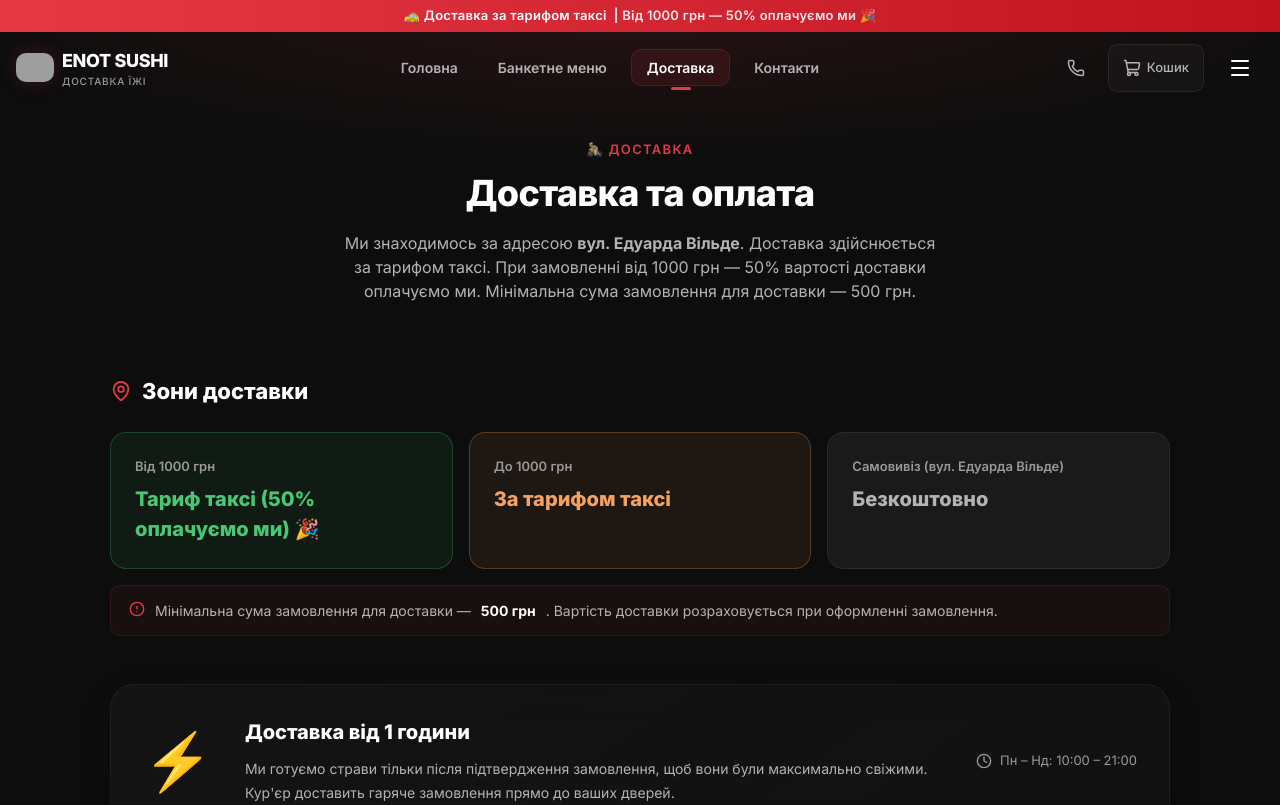
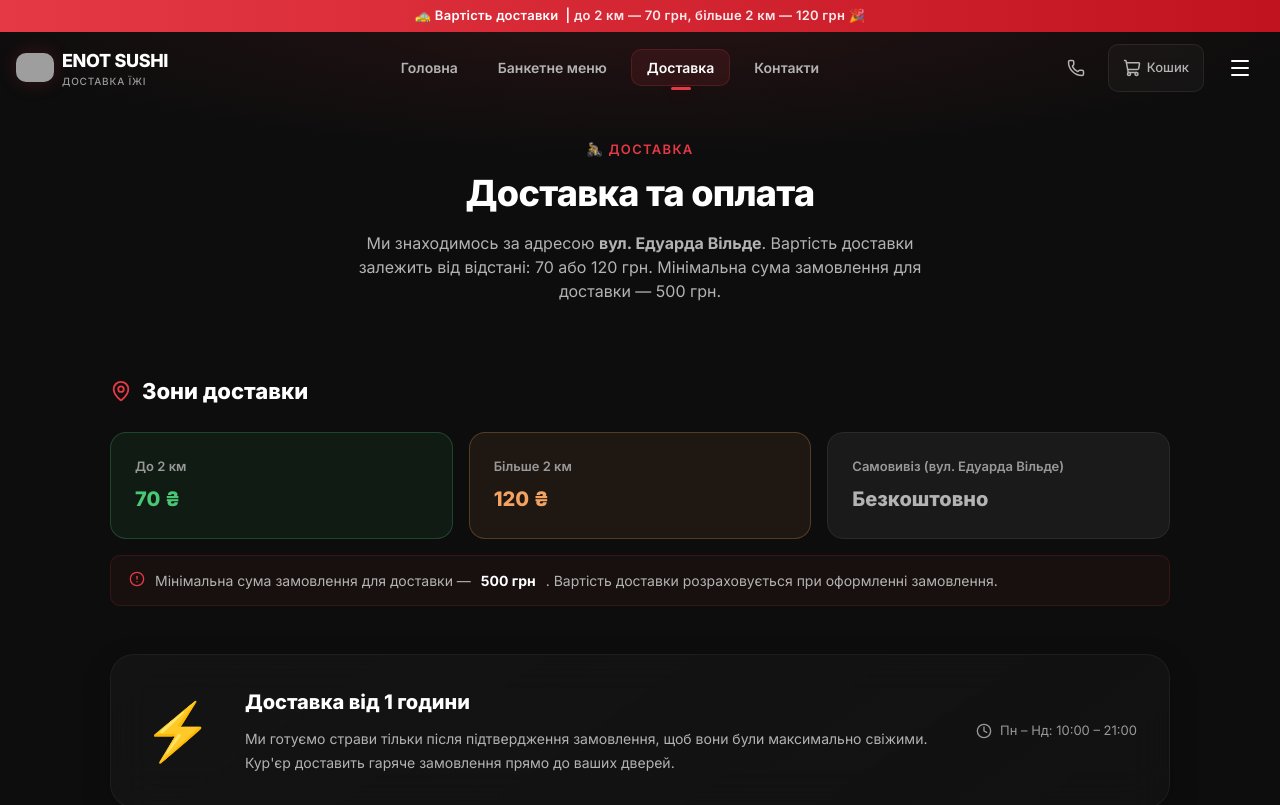
Before and after one commit to Quiincy/takasho, a Next.js app: page /delivery in a window 1280 px wide. Shown: the top 805 px of the page. Built offline with nearby package versions, Linux system fonts and the light colour scheme; no server answers; the database is empty; grey boxes are pictures that could not be loaded.

Commit message:
Update delivery conditions logic to 70/120 UAH based on distance and update Telegram notifications

```diff
--- a/app/api/liqpay-callback/route.ts
+++ b/app/api/liqpay-callback/route.ts
@@ -86,11 +86,10 @@
             const parsedItems = typeof order.items === 'string' ? JSON.parse(order.items) : order.items;
             const itemsList = parsedItems.map((item: any) => `• ${escapeHtml(item.name)} x${item.quantity} — ${item.price * item.quantity} ₴`).join('\n');
 
+            const distanceText = order.distance_km ? ` (${Number(order.distance_km).toFixed(1)} км)` : '';
             const deliveryText = order.delivery_cost === 0
-              ? 'Самовивіз / Безкоштовно'
-              : order.delivery_cost === -1
-                ? (order.total_price >= 1000 ? 'Тариф таксі (50% оплачує заклад)' : 'За тарифом таксі')
-                : `${order.delivery_cost} ₴`;
+              ? 'Самовивіз'
+              : `Доставка на таксі${distanceText}`;
 
             const totalToPay = order.total_price + (order.delivery_cost > 0 ? order.delivery_cost : 0);
 
--- a/app/cart/page.tsx
+++ b/app/cart/page.tsx
@@ -700,8 +700,8 @@
                 </div>
                 <div style={{ display: 'flex', justifyContent: 'space-between', color: 'var(--text-secondary)', fontSize: 14 }}>
                   <span>Доставка</span>
-                  <span style={{ color: deliveryMethod === 'pickup' || deliveryInfo?.cost === 0 ? '#48c774' : (deliveryInfo?.cost === -1 ? 'var(--accent-gold)' : 'var(--text-primary)'), fontWeight: 600, fontSize: deliveryInfo?.cost === -1 ? 13 : 14 }}>
-                    {deliveryMethod === 'pickup' ? 'САМОВИВІЗ' : (deliveryInfo === null ? '—' : deliveryInfo.cost === -1 ? (totalPrice >= 1000 ? 'Тариф таксі (50% оплачуємо ми)' : 'За тарифом таксі') : `${deliveryInfo.cost} ₴`)}
+                  <span style={{ color: deliveryMethod === 'pickup' || deliveryInfo?.cost === 0 ? '#48c774' : 'var(--text-primary)', fontWeight: 600, fontSize: 14 }}>
+                    {deliveryMethod === 'pickup' ? 'САМОВИВІЗ' : (deliveryInfo === null ? '—' : `${deliveryInfo.cost} ₴`)}
                   </span>
                 </div>
                 <div style={{
--- a/app/contacts/page.tsx
+++ b/app/contacts/page.tsx
@@ -269,7 +269,7 @@
                 Доставка
               </div>
               <p style={{ fontSize: 14, color: 'var(--text-secondary)', lineHeight: 1.6 }}>
-                Доставка за тарифом таксі. При замовленні від 1000 грн — 50% вартості оплачуємо ми. Мінімальна сума замовлення — 500 грн.
+                Вартість доставки: до 2 км — 70 грн, більше 2 км — 120 грн. Мінімальна сума замовлення — 500 грн.
               </p>
             </div>
             <a
--- a/app/delivery/page.tsx
+++ b/app/delivery/page.tsx
@@ -41,8 +41,8 @@
   const shortAddress = contactAddress.split(',')[0]; // Extract just the street part for short display
 
   const DELIVERY_ZONES = [
-    { zone: 'Від 1000 грн', price: 'Тариф таксі (50% оплачуємо ми) 🎉', color: '#48c774', bg: 'rgba(72,199,116,0.08)', border: 'rgba(72,199,116,0.25)' },
-    { zone: 'До 1000 грн', price: 'За тарифом таксі', color: 'var(--accent-gold)', bg: 'rgba(244,162,97,0.08)', border: 'rgba(244,162,97,0.25)' },
+    { zone: 'До 2 км', price: '70 ₴', color: '#48c774', bg: 'rgba(72,199,116,0.08)', border: 'rgba(72,199,116,0.25)' },
+    { zone: 'Більше 2 км', price: '120 ₴', color: '#f4a261', bg: 'rgba(244,162,97,0.08)', border: 'rgba(244,162,97,0.25)' },
     { zone: `Самовивіз (${shortAddress})`, price: 'Безкоштовно', color: 'var(--text-secondary)', bg: 'var(--bg-card)', border: 'var(--border)' },
   ];
 
@@ -68,7 +68,7 @@
   },
   {
     q: 'Які умови доставки?',
-    a: 'Доставка здійснюється за тарифом таксі. При замовленні від 1000 грн ми оплачуємо 50% вартості доставки, а при замовленні до 1000 грн доставку повністю оплачує клієнт.',
+    a: 'Вартість доставки залежить від відстані: до 2 км — 70 грн, більше 2 км — 120 грн.',
   },
   {
     q: 'Чи можна змінити або скасувати замовлення?',
@@ -102,7 +102,7 @@
           Доставка та оплата
         </h1>
         <p style={{ fontSize: 16, color: 'var(--text-secondary)', maxWidth: 600, margin: '0 auto' }}>
-          Ми знаходимось за адресою <strong>{shortAddress}</strong>. Доставка здійснюється за тарифом таксі. При замовленні від 1000 грн — 50% вартості доставки оплачуємо ми. Мінімальна сума замовлення для доставки — 500 грн.
+          Ми знаходимось за адресою <strong>{shortAddress}</strong>. Вартість доставки залежить від відстані: 70 або 120 грн. Мінімальна сума замовлення для доставки — 500 грн.
         </p>
       </section>
 
--- a/app/page.tsx
+++ b/app/page.tsx
@@ -91,7 +91,7 @@
               }}
             >
               {[
-                { icon: '🚕', title: 'Доставка', desc: 'Доставка за тарифом таксі. При замовленні від 1000 грн — 50% вартості оплачуємо ми. Мінімальна сума замовлення — 500 грн.', delay: '' },
+                { icon: '🚕', title: 'Доставка', desc: 'Вартість доставки: до 2 км — 70 грн, більше 2 км — 120 грн. Мінімальна сума замовлення — 500 грн.', delay: '' },
                 { icon: '⚡', title: 'Швидко та гаряче',     desc: 'Ми доставляємо курʼєром від замовлення до вашого порога - від 1 години.',                       delay: 'reveal-delay-1' },
                 { icon: '💳', title: 'Зручна оплата',      desc: 'Оплачуйте замовлення безпечно та швидко онлайн за допомогою системи LiqPay.',                           delay: 'reveal-delay-2' },
                 { icon: '🌟', title: 'Свіжі продукти',       desc: 'Лосось, морепродукти та всі інгредієнти — тільки преміальна свіжість.',                             delay: 'reveal-delay-3' },
--- a/app/privacy-policy/page.tsx
+++ b/app/privacy-policy/page.tsx
@@ -35,7 +35,7 @@
   {
     title: '5. Доставка та самовивіз',
     content: `5.1. Зона доставки — місто Київ та прилеглі райони (Дніпровський район та інші). Також доступний самовивіз за адресою: м. Київ, вул. Едуарда Вільде, 10Б.
-5.2. Доставка здійснюється за тарифами таксі. При замовленні від 1000 грн ресторан оплачує 50% вартості доставки.
+5.2. Вартість доставки залежить від відстані: до 2 км — 70 грн, більше 2 км — 120 грн.
 5.3. В інших випадках вартість доставки розраховується автоматично або за тарифом служби таксі. Мінімальна сума замовлення для доставки складає 500 грн (для самовивозу мінімальної суми немає).
 5.4. Орієнтовний час підготовки замовлення та доставки — від 1 години. Виконавець не несе відповідальності за затримки через незалежні від нього причини (затори, погодні умови, повітряні тривоги тощо).
 5.5. Замовник зобов'язаний перевірити комплектність і якість страв при їх отриманні.`,
--- a/components/AnimatedPage.tsx
+++ b/components/AnimatedPage.tsx
@@ -3,7 +3,7 @@
 import { useEffect, useRef, useState } from 'react';
 
 /* ─── Marquee ticker (like takasho.top background text) ─── */
-const TICKER_ITEMS = ['🍣 СУШІ', '🍕 ПІЦА', '🍔 БУРГЕРИ', '🔥 ДОСТАВКА', '⚡ ВІД 1 ГОД', '💳 ОПЛАТА ФОП', '🎉 ДОСТАВКА 50/50 ВІД 1000 ГРН'];
+const TICKER_ITEMS = ['🍣 СУШІ', '🍕 ПІЦА', '🍔 БУРГЕРИ', '🔥 ДОСТАВКА', '⚡ ВІД 1 ГОД', '💳 ОПЛАТА ФОП', '🎉 ДОСТАВКА ВІД 70 ГРН'];
 
 export function Marquee() {
   const items = [...TICKER_ITEMS, ...TICKER_ITEMS]; // duplicate for seamless loop
--- a/components/DeliveryMap.tsx
+++ b/components/DeliveryMap.tsx
@@ -22,7 +22,7 @@
 }
 
 export function calcDeliveryCost(distanceKm: number, cartTotal: number): number {
-  return -1;
+  return distanceKm <= 2 ? 70 : 120;
 }
 
 interface Props {
@@ -212,7 +212,6 @@
   }, [distance, cartTotal, onDistanceChange]);
 
   const deliveryCost = distance !== null ? calcDeliveryCost(distance, cartTotal) : null;
-  const isHalfPrice = cartTotal >= 1000;
 
   return (
     <div>
@@ -263,13 +262,12 @@
           flexWrap: 'wrap',
           gap: 12,
           padding: '16px',
-          background: isHalfPrice ? 'rgba(72,199,116,0.08)' : 'rgba(244,162,97,0.08)',
-          border: '1px solid',
-          borderColor: isHalfPrice ? 'rgba(72,199,116,0.25)' : 'rgba(244,162,97,0.25)',
+          background: 'rgba(244,162,97,0.08)',
+          border: '1px solid rgba(244,162,97,0.25)',
           borderRadius: 'var(--radius-sm)',
         }}>
           <div style={{ display: 'flex', alignItems: 'center', gap: 8, flex: 1 }}>
-            <Bike size={18} style={{ color: isHalfPrice ? '#48c774' : '#f4a261' }} />
+            <Bike size={18} style={{ color: '#f4a261' }} />
             <div>
               <div style={{ fontSize: 13, color: 'var(--text-muted)', marginBottom: 2 }}>Відстань</div>
               <div style={{ fontWeight: 700, fontSize: 16, color: 'var(--text-primary)' }}>
@@ -278,30 +276,18 @@
             </div>
           </div>
           <div style={{ display: 'flex', alignItems: 'center', gap: 8, flex: 1 }}>
-            <MapPin size={18} style={{ color: isHalfPrice ? '#48c774' : '#f4a261' }} />
+            <MapPin size={18} style={{ color: '#f4a261' }} />
             <div>
               <div style={{ fontSize: 13, color: 'var(--text-muted)', marginBottom: 2 }}>Доставка</div>
               <div style={{
                 fontWeight: 700,
                 fontSize: 14,
-                color: isHalfPrice ? '#48c774' : '#f4a261',
+                color: '#f4a261',
               }}>
-                {isHalfPrice ? 'За тарифом таксі (50% оплачуємо ми) 🎉' : 'За тарифом таксі'}
+                {deliveryCost} ₴
               </div>
             </div>
           </div>
-          {!isHalfPrice && (
-            <div style={{
-              width: '100%',
-              fontSize: 13,
-              color: 'var(--text-muted)',
-              borderTop: '1px solid var(--border)',
-              paddingTop: 10,
-              marginTop: 4,
-            }}>
-              💡 Сума замовлення менша за 1000 грн. Вартість розраховується за тарифом таксі (повна оплата).
-            </div>
-          )}
         </div>
       )}
 
--- a/components/Header.tsx
+++ b/components/Header.tsx
@@ -70,8 +70,8 @@
         width: '100%',
         color: '#ffffff',
       }}>
-        🚕 Доставка за тарифом таксі <span className="hide-mobile">&nbsp;|&nbsp;
-          <span style={{ opacity: 0.9 }}>Від 1000 грн — 50% оплачуємо ми 🎉</span></span>
+        🚕 Вартість доставки <span className="hide-mobile">&nbsp;|&nbsp;
+          <span style={{ opacity: 0.9 }}>до 2 км — 70 грн, більше 2 км — 120 грн 🎉</span></span>
       </div>
 
       <div style={{
--- a/components/Hero.tsx
+++ b/components/Hero.tsx
@@ -178,7 +178,7 @@
           </h1>
 
           <p style={{ fontSize: 'clamp(15px,1.8vw,18px)', color: 'var(--text-secondary)', lineHeight: 1.75, marginBottom: 36, maxWidth: 480 }}>
-            Свіжо, гаряче, смачно. Доставка 50/50 при замовленні від 1000 грн.
+            Свіжо, гаряче, смачно. Вартість доставки — від 70 грн.
             Оплата на банківський рахунок або картку ФОП. Від 1 години до дверей.
           </p>
 
@@ -187,7 +187,7 @@
             {[
               { icon: <Star size={14} />, text: '60+ страв' },
               { icon: <Clock size={14} />, text: 'Від 1 год' },
-              { icon: <Bike size={14} />, text: '50/50 від 1000 грн' },
+              { icon: <Bike size={14} />, text: 'Від 70 грн' },
             ].map(s => (
               <div key={s.text} style={{ display: 'flex', alignItems: 'center', gap: 7, background: 'rgba(255,255,255,.04)', border: '1px solid rgba(255,255,255,.08)', borderRadius: 100, padding: '7px 14px', color: 'var(--text-secondary)', fontSize: 13, fontWeight: 500 }}>
                 <span style={{ color: 'var(--accent)' }}>{s.icon}</span>{s.text}
@@ -260,7 +260,7 @@
           {/* floating badges — desktop only */}
           <div className="hide-mobile" style={{ position: 'absolute', bottom: -16, right: -20, zIndex: 20, background: 'rgba(26,26,26,.9)', backdropFilter: 'blur(20px)', border: '1px solid rgba(255,255,255,.1)', borderRadius: 16, padding: '12px 16px', display: 'flex', alignItems: 'center', gap: 10, boxShadow: '0 20px 40px rgba(0,0,0,.4)', animation: 'float 4s ease-in-out infinite 2s' }}>
             <div style={{ width: 42, height: 42, borderRadius: 12, background: 'linear-gradient(135deg,var(--accent),#c1121f)', display: 'flex', alignItems: 'center', justifyContent: 'center', fontSize: 22, flexShrink: 0 }}>🚴</div>
-            <div><div style={{ fontSize: 13, fontWeight: 700 }}>Оплата доставки 50/50</div><div style={{ fontSize: 11, color: '#48c774', fontWeight: 600 }}>при замовленні від 1000 грн</div></div>
+            <div><div style={{ fontSize: 13, fontWeight: 700 }}>Доставка</div><div style={{ fontSize: 11, color: '#f4a261', fontWeight: 600 }}>до 2 км — 70 грн, більше — 120 грн</div></div>
           </div>
 
 
@@ -359,7 +359,7 @@
           </div>
 
           <p style={{ fontSize: 14, color: 'var(--text-secondary)', lineHeight: 1.7, marginBottom: 18 }}>
-            Доставка за тарифом таксі. Від 1 години.
+            Вартість доставки — від 70 грн. Від 1 години.
           </p>
 
           {/* stats row */}
@@ -367,7 +367,7 @@
             {[
               { icon: <Star size={12} />, text: '60+ страв' },
               { icon: <Clock size={12} />, text: 'Від 1 год' },
-              { icon: <Bike size={12} />, text: 'Від 1000 грн — 50/50' },
+              { icon: <Bike size={12} />, text: 'Від 70 грн' },
             ].map(s => (
               <div key={s.text} style={{ display: 'flex', alignItems: 'center', gap: 5, background: 'rgba(255,255,255,.05)', border: '1px solid rgba(255,255,255,.08)', borderRadius: 100, padding: '5px 12px', color: 'var(--text-secondary)', fontSize: 12, fontWeight: 500 }}>
                 <span style={{ color: 'var(--accent)' }}>{s.icon}</span>{s.text}
--- a/middleware.ts
+++ b/proxy.ts
@@ -1,7 +1,7 @@
 import { NextResponse, type NextRequest } from 'next/server'
 import { updateSession } from '@/utils/supabase/supabase-middleware'
 
-export async function middleware(request: NextRequest) {
+export async function proxy(request: NextRequest) {
   const host = request.headers.get('host') || '';
   if (host.startsWith('www.')) {
     const newHost = host.replace('www.', '');
```
